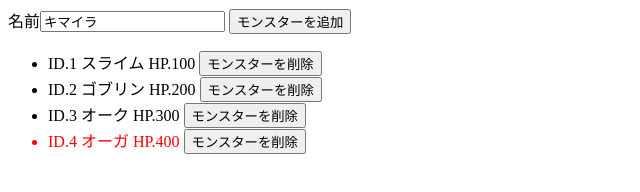
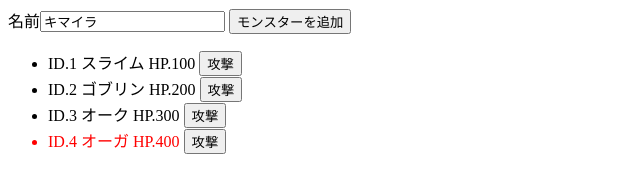
Before and after one commit to teamoo24/vuejs_mio, a plain HTML site: page index.html in a window 1280 px wide. Shown: the whole page, without its empty margins (0-640 px from the left). Drawn offline with nearby package versions, Linux system fonts and the light colour scheme.

Commit message:
モンスターに攻撃ボタン追加

```diff
--- a/index.html
+++ b/index.html
@@ -11,10 +11,11 @@
 		名前<input v-model="name">
 		<button v-on:click="doAdd">モンスターを追加</button>
 		<ul>
-			<li v-for="item in list" v-bind:key="item.id" v-bind:class="{tuyoi:item.hp > 300}">
+			<li v-for="(item,index) in list" v-bind:key="item.id" v-bind:class="{tuyoi:item.hp > 300}" v-if="item.hp">
 				ID.{{ item.id }} {{ item.name }} HP.{{ item.hp }}
 				<!-- 削除ボタンをv-for内に作成 -->
-				<button v-on:click="doRemove(index)">モンスターを削除</button>
+				<span v-if="item.hp < 50">瀕死</span>
+				<button v-on:click="attack(index)">攻撃</button>
 			</li>
 		</ul>
 	</div>
--- a/js/main.js
+++ b/js/main.js
@@ -25,6 +25,9 @@ var app = new Vue({
 		},
 		doRemove: function(index){
 			this.list.splice(index,1)
+		},
+		attack: function(index){
+			this.list[index].hp -= 10; // hpを減らす
 		}
 	}
 })
```
